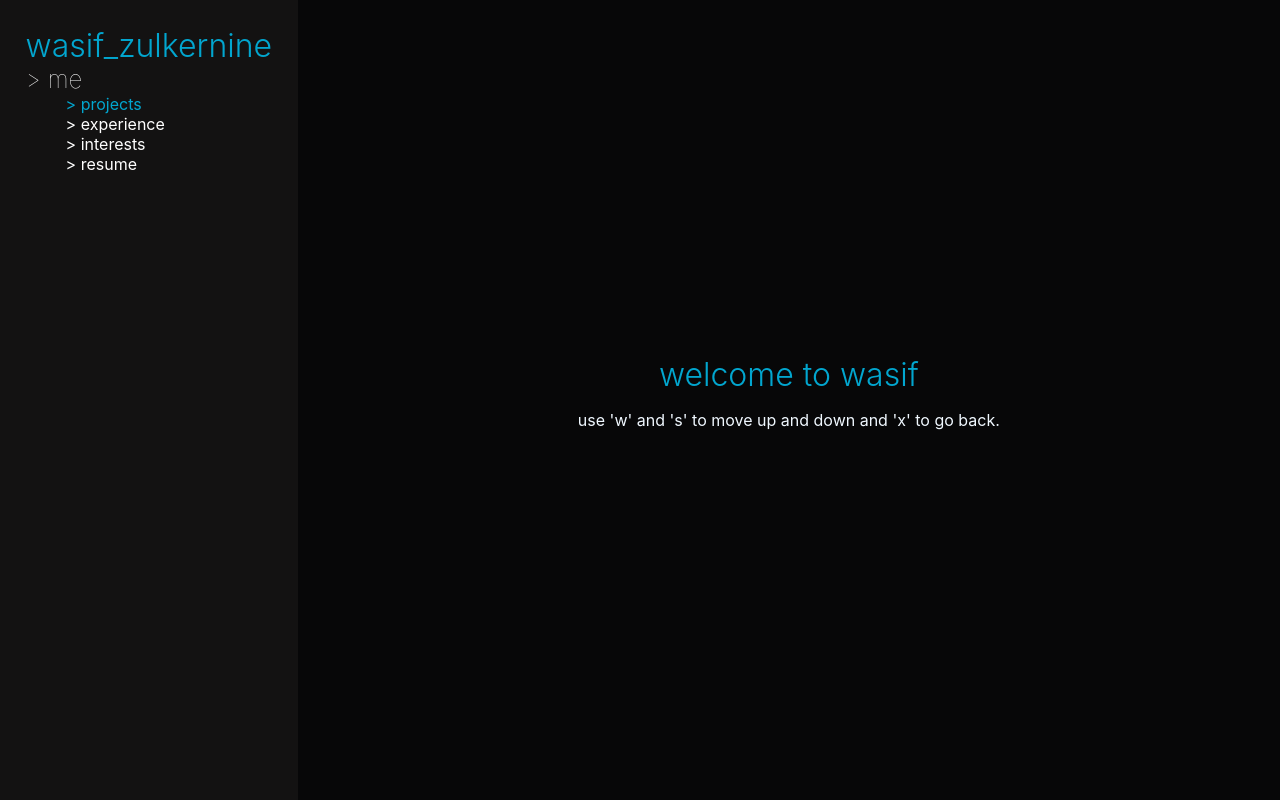
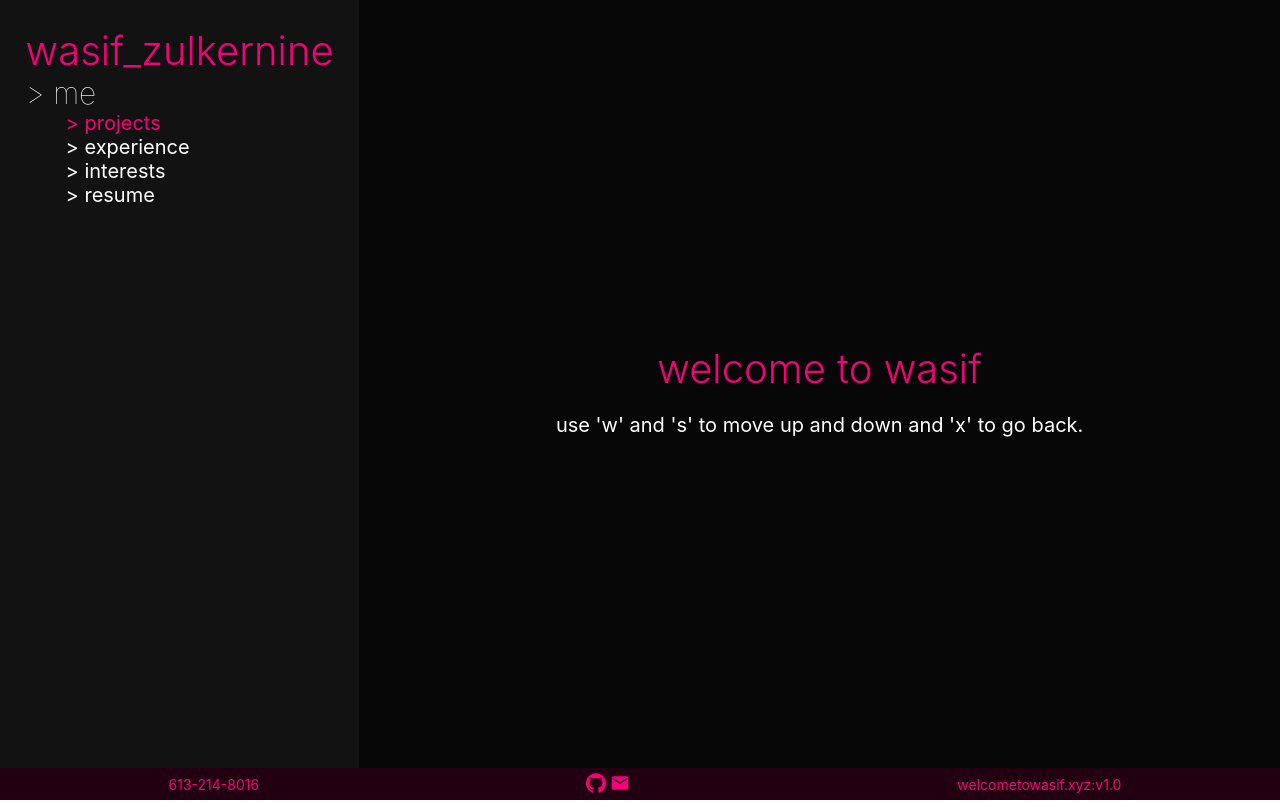
Before and after one commit to Wasifz9/keys, a React (Create React App) app: page / in a window 1280 px wide. Built offline with nearby package versions, Linux system fonts and the light colour scheme.

Commit message:
updated to look more like an editor

```diff
--- a/package.json
+++ b/package.json
@@ -4,6 +4,8 @@
   "version": "0.1.0",
   "private": true,
   "dependencies": {
+    "@material-ui/core": "^4.11.3",
+    "@material-ui/icons": "^4.11.2",
     "@testing-library/jest-dom": "^5.11.10",
     "@testing-library/react": "^11.2.6",
     "@testing-library/user-event": "^12.8.3",
--- a/src/App.css
+++ b/src/App.css
@@ -6,7 +6,7 @@
   color: white;
   display: flex;
   flex-direction: row;
-  font-size: medium;
+  font-size: 20px;
 }
 
 h2{
@@ -17,7 +17,7 @@ h2{
 h1{
   margin: 0px;
   font-weight: 300;
-  color: rgb(2, 166, 207);
+  color: var(--primary-color);
 }
 
 h3{
@@ -30,8 +30,9 @@ li {
 }
 
 .active {
-  color: rgb(2, 166, 207);
+  color: var(--primary-color);
 }
+
 
 .nav{
   width: auto;
@@ -46,7 +47,7 @@ li {
   display: flex;
   justify-content: center;
   align-items: center;
-  color: aliceblue;
+  color: rgb(255, 255, 255);
 }
 
 ul{
@@ -55,7 +56,35 @@ ul{
 
 .collapsible{
   height: 0px;
+  opacity: 0;
   overflow: hidden;
-  transition: height ease-in-out 0.3s;
+  transition: all ease-in-out 0.3s;
   margin: 0 auto;
 }
+
+.footer{
+  position: absolute;
+  bottom: 0px;
+  height: 4vh;
+  background-color: #220011;
+  margin:0;
+  width: 100vw;
+  padding: 0px 5px;
+  color: var(--primary-color);
+  flex-direction: row;
+  display: flex;
+  justify-content: space-around;
+  align-items: center;
+  font-size: 14px;
+}
+
+.footer1{
+  position: absolute;
+  bottom: 0px;
+  height: 3vh;
+  background-color: #220011;
+  margin:0;
+  padding: 0;
+  width: 100%;
+  font-size: 14px;
+}
--- a/src/App.js
+++ b/src/App.js
@@ -2,6 +2,9 @@
 import './App.css';
 import { useEffect, useRef, useState } from 'react';
 import Projects from './Projects.js';
+import GitHubIcon from '@material-ui/icons/GitHub';
+import MailIcon from '@material-ui/icons/Mail';
+import { Grid } from '@material-ui/core';
 // make each of these their own component with nested menu items that animate open on select
 // elements of array will be their own react componenets
 
@@ -51,9 +54,11 @@ function SubProjects(props) {
         style={'projects' === props.selected
           ? {
             height: projRef.current.scrollHeight + 'px',
+            opacity: 1
           } :
           {
-            height: "0px"
+            height: "0px",
+            opacity: 0
           }
 
 
@@ -90,13 +95,16 @@ function SubExperience(props) {
         style={'experience' === props.selected
           ? {
             height: expRef.current.scrollHeight + 'px',
+            opacity: 1
           } :
           {
-            height: "0px"
+            height: "0px",
+            opacity: 0
           }
+        }
 
 
-        }
+
       >
         <ul>
           {experiences.map((experience, i) => (
@@ -128,6 +136,7 @@ function SubInterests(props) {
         style={'interests' === props.selected
           ? {
             height: inRef.current.scrollHeight + 'px',
+            opacity: 1
           } :
           {
             height: "0px"
@@ -167,6 +176,7 @@ function SubResume(props) {
         style={'resume' === props.selected
           ? {
             height: resRef.current.scrollHeight + 'px',
+            opacity: 1
           } :
           {
             height: "0px"
@@ -331,6 +341,12 @@ function App() {
         <h1> {selected} </h1>
         {selected === defaultSelect && <p> use 'w' and 's' to move up and down and 'x' to go back. </p>}
       </div>
+
+      <div className = "footer">
+           <div><p>613-214-8016</p></div>
+           <div> <GitHubIcon fontSize = 'small'> </GitHubIcon> <MailIcon fontSize = 'small'> </MailIcon></div>
+           <div><p> welcometowasif.xyz:v1.0</p></div>
+     </div>
     </div>
   );
 }
--- a/src/index.css
+++ b/src/index.css
@@ -7,6 +7,7 @@ body, html {
   -webkit-font-smoothing: antialiased;
   -moz-osx-font-smoothing: grayscale;
   overflow: hidden;
+  --primary-color:#F5007A;
 }
 
 code {
```
Also changed, not shown: 1 other file (tests, documents, lock files or other folders).
